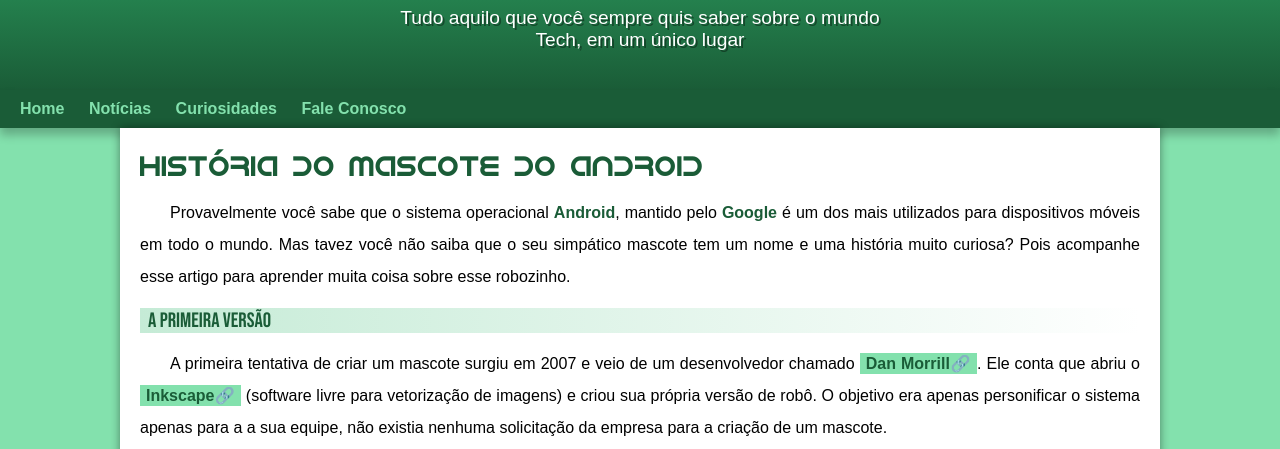
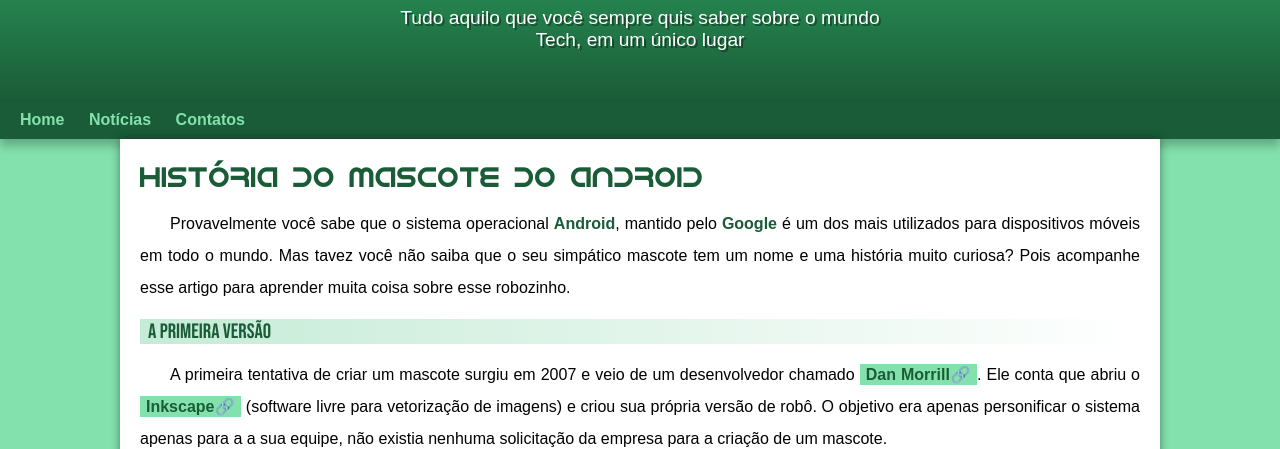
Before and after one commit to VitorMarczewski/projeto-android, a plain HTML site: page index.html in a window 1280 px wide. Shown: the part 100-549 px from the top of the page. Drawn offline with Linux system fonts and the light colour scheme.

Commit message:
problema de padding corrigido

```diff
--- a/index.html
+++ b/index.html
@@ -15,8 +15,7 @@
     <nav>
         <a href="#">Home</a>
         <a href="#">Notícias</a>
-        <a href="#"> Curiosidades</a>
-        <a href="#">  Fale Conosco</a>
+        <a href="#">Contatos</a>
     </nav>
     <main>
 
--- a/style.css
+++ b/style.css
@@ -49,7 +49,7 @@
     color: white;
     max-width: 500px;
     margin: auto;
-    padding: 0px 10px;
+    padding: 0px 10px 50px 10px;
     text-shadow: 2px 2px 0px rgba(0, 0, 0, 0.382);
 }
 nav{
```
